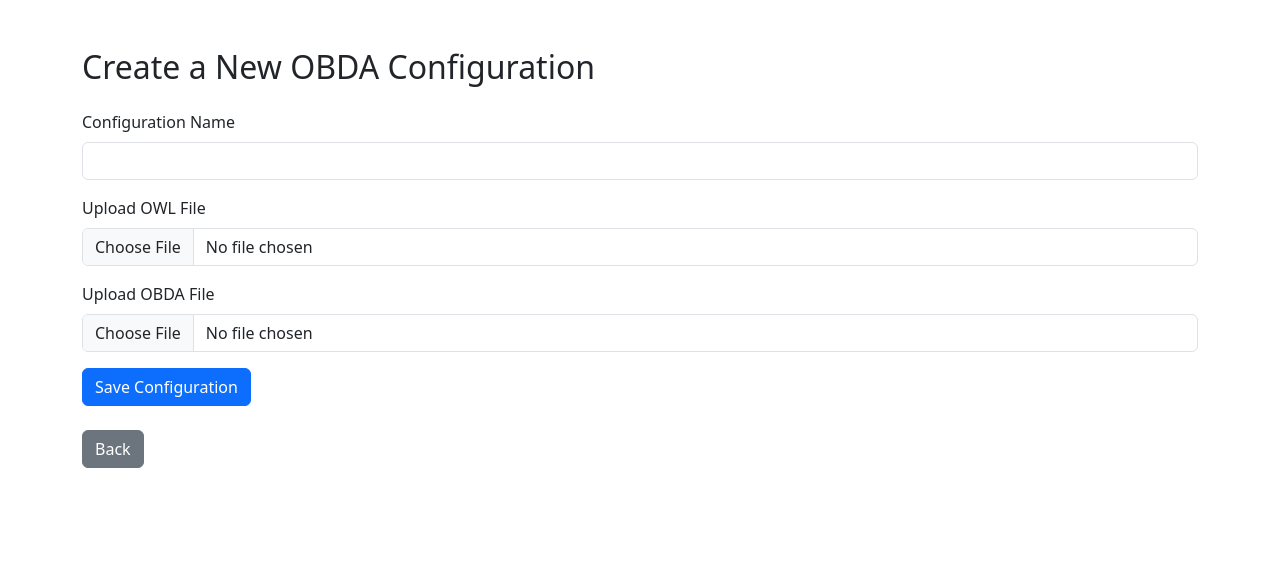
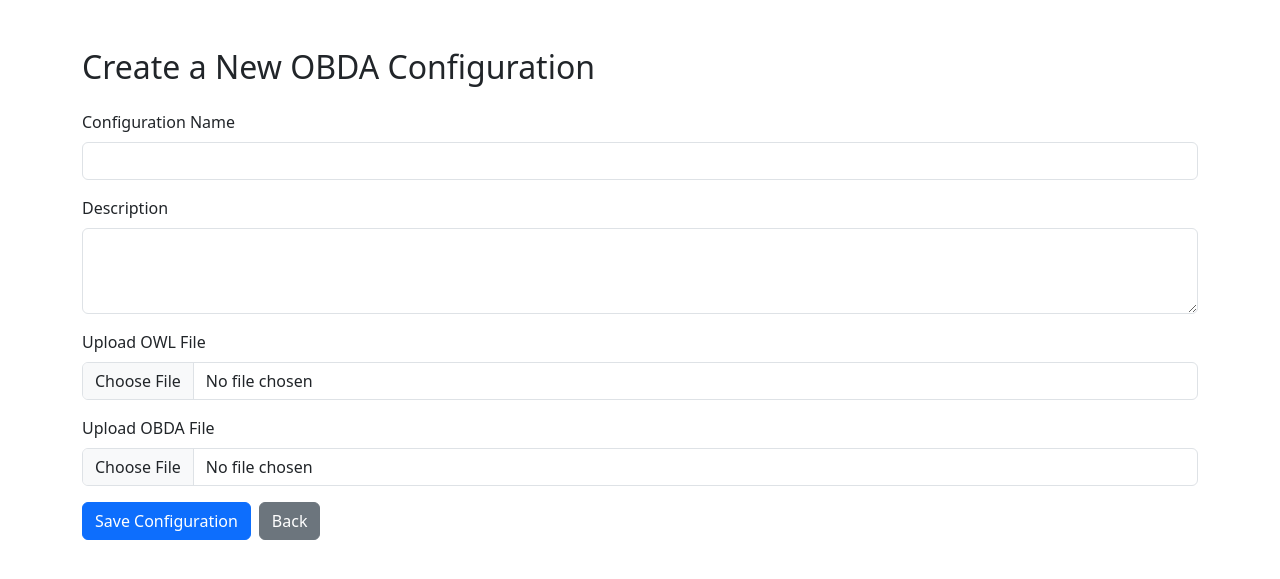
Before and after one commit to dfd0430/relay, a Flask app: page /create_new_obda_manage in a window 1280 px wide. Shown: the top 579 px of the page. Run offline with Flask 3, Linux system fonts and the light colour scheme; parts of the project's set-up code (start-up, migrations or seed data) failed here and were passed over.

Commit message:
now we can do descriptions for obda blueprints

```diff
--- a/SQLiteDB.py
+++ b/SQLiteDB.py
@@ -204,20 +204,21 @@ class SQLiteDB:
         columns = [
             ("id", Integer),
             ("name", String),
+            ("description", String),  # ← Add this line
             ("owl_file", LargeBinary),
             ("obda_file", LargeBinary),
             ("timestamp", DateTime),
         ]
         self.create_table("obda_configurations", columns)
 
-
-    def insert_obda_configuration(self, name, owl_data, obda_data, timestamp):
+    def insert_obda_configuration(self, name, description, owl_data, obda_data, timestamp):
         table = self.metadata.tables.get("obda_configurations")
         if table is None:
             raise ValueError("obda_configurations table not found in metadata.")
 
         data = {
             "name": name,
+            "description": description,  # ← Add this line
             "owl_file": owl_data,
             "obda_file": obda_data,
             "timestamp": timestamp,
--- a/app.py
+++ b/app.py
@@ -1,3 +1,5 @@
+import secrets
+
 from flask import Flask, session
 import os
 from SQLiteDB import SQLiteDB
@@ -16,7 +18,7 @@ db.create_logs_table()
 db.create_obda_configuration_table()
 db.create_temp_db_connection_table()
 db.create_temp_obda_configuration_table()
-app.secret_key = 'super_secret_key'
+app.secret_key = secrets.token_hex(32)
 # Register all routes
 from routes import register_routes
 register_routes(app, db)
--- a/routes/manage_routes.py
+++ b/routes/manage_routes.py
@@ -55,7 +55,6 @@ def register_manage_routes(app, db):
             db.delete_blueprint(int(blueprint_id))  # You'll implement this method below
         return redirect(url_for("manage_blueprints"))
 
-
     @app.route("/create_new_obda_manage", methods=["GET", "POST"])
     def create_new_obda_manage():
         message = None
@@ -63,20 +62,21 @@ def register_manage_routes(app, db):
 
         if request.method == "POST":
             name = request.form.get("name")
+            description = request.form.get("description")  # New field
             owl_file = request.files.get("owl_file")
             obda_file = request.files.get("obda_file")
 
-            if not name or not owl_file or not obda_file:
+            if not name or not description or not owl_file or not obda_file:
                 error = "All fields are required."
             else:
                 owl_data = owl_file.read()
                 obda_data = obda_file.read()
                 timestamp = datetime.utcnow()
 
-                db.insert_obda_configuration(name, owl_data, obda_data, timestamp)
+                db.insert_obda_configuration(name, description, owl_data, obda_data, timestamp)
                 message = "OBDA blueprint saved successfully."
 
-        return render_template("create_new_obda_manage.html", message=message, error=error,)
+        return render_template("create_new_obda_manage.html", message=message, error=error)
 
     @app.route("/all_logs_overview")
     def all_logs_overview():
--- a/templates/create_new_obda.html
+++ b/templates/create_new_obda.html
@@ -25,6 +25,12 @@
         </div>
 
         <div class="mb-3">
+            <label for="description" class="form-label">Description</label>
+            <textarea name="description" id="description" class="form-control" rows="3"
+              {% if request.form.get('action') == 'save_and_select' %}required{% endif %}></textarea>
+        </div>
+
+        <div class="mb-3">
             <label for="owl_file" class="form-label">Upload OWL File</label>
             <input type="file" name="owl_file" id="owl_file" class="form-control" required>
         </div>
--- a/templates/create_new_obda_manage.html
+++ b/templates/create_new_obda_manage.html
@@ -24,6 +24,11 @@
         </div>
 
         <div class="mb-3">
+            <label for="description" class="form-label">Description</label>
+            <textarea name="description" id="description" class="form-control" rows="3" required></textarea>
+        </div>
+
+        <div class="mb-3">
             <label for="owl_file" class="form-label">Upload OWL File</label>
             <input type="file" name="owl_file" id="owl_file" class="form-control" required>
         </div>
@@ -33,12 +38,11 @@
             <input type="file" name="obda_file" id="obda_file" class="form-control" required>
         </div>
 
-        <button type="submit" class="btn btn-primary">Save Configuration</button>
+        <div class="d-flex gap-2">
+            <button type="submit" class="btn btn-primary">Save Configuration</button>
+            <a href="{{ url_for('manage_blueprints') }}" class="btn btn-secondary">Back</a>
+        </div>
     </form>
-
-    <div class="mt-4">
-    <a href="{{ url_for('manage_blueprints') }}" class="btn btn-secondary">Back</a>
-</div>
 
 </body>
 </html>
--- a/templates/manage_blueprints.html
+++ b/templates/manage_blueprints.html
@@ -21,6 +21,7 @@
                         <div>
                             <strong>{{ bp.name }}</strong><br />
                             <small class="text-muted">Created: {{ bp.timestamp }}</small>
+                            <p class="mb-1"><em>{{ bp.description }}</em></p>
                         </div>
                         <form method="POST" action="{{ url_for('delete_blueprint') }}">
                             <input type="hidden" name="blueprint_id" value="{{ bp.id }}" />
--- a/templates/use_existing_obda.html
+++ b/templates/use_existing_obda.html
@@ -14,6 +14,7 @@
             {% for obda in blueprints %}
                 <li class="list-group-item">
                     <strong>{{ obda.name }}</strong> (Created: {{ obda.timestamp }})
+                    <p class="mb-1"><em>{{ obda.description }}</em></p>
                     <div class="mt-2 d-flex gap-2 flex-wrap">
                         <a href="{{ url_for('view_obda_file', obda_id=obda.id, file_type='owl') }}" class="btn btn-sm btn-outline-primary">View OWL</a>
                         <a href="{{ url_for('view_obda_file', obda_id=obda.id, file_type='obda') }}" class="btn btn-sm btn-outline-secondary">View OBDA</a>
```
Also changed, not shown: routes/obda_routes.py (+9 -10 lines).
